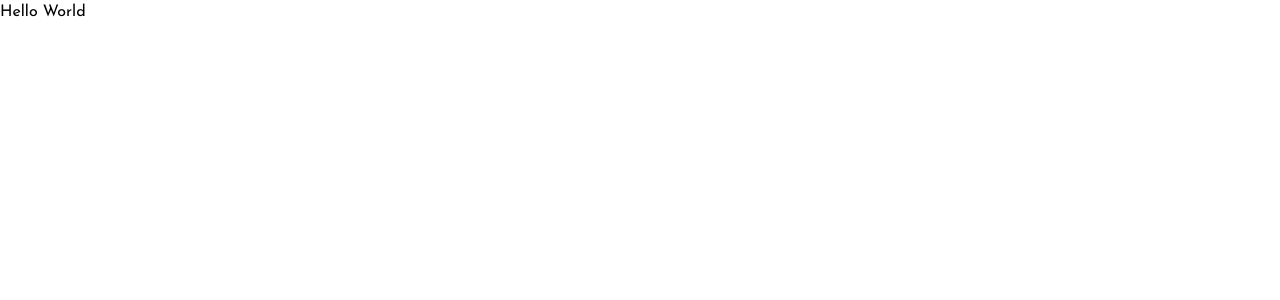
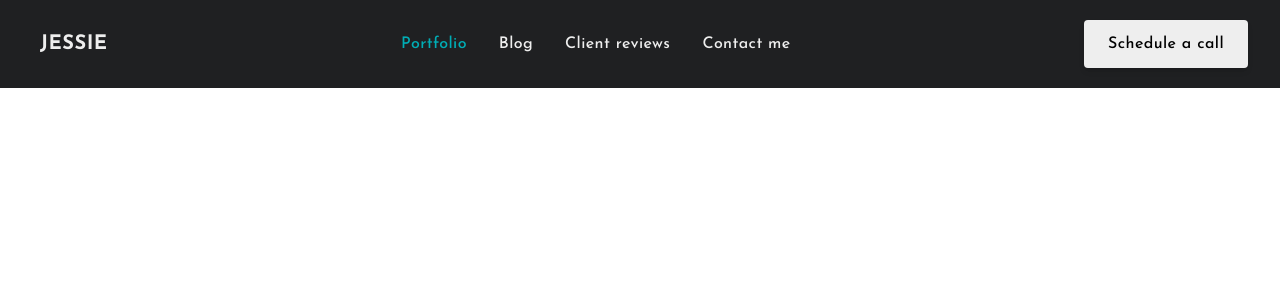
Before and after one commit to MoeElItani/Photography-Portfolio, a React (Create React App) app: page / in a window 1280 px wide. Shown: the top 300 px of the page. Built offline with nearby package versions, Linux system fonts and the light colour scheme.

Commit message:
Add Navbar

```diff
--- a/src/App.js
+++ b/src/App.js
@@ -1,10 +1,11 @@
+import Navbar from './components/Navbar'
 
 function App() {
-  return (
-    <div>
-      <h1>Hello World</h1>
-    </div>
-  );
+   return (
+      <div>
+         <Navbar />
+      </div>
+   )
 }
 
-export default App;
+export default App
--- /dev/null
+++ b/src/components/Navbar.jsx
@@ -0,0 +1,168 @@
+import React, { useState } from 'react'
+
+const Navbar = () => {
+   const [isMenuOpen, setIsMenuOpen] = useState(false)
+   return (
+      <div class='bg-[#1F2022]'>
+         <div class='px-4 py-5 mx-auto sm:max-w-xl md:max-w-full lg:max-w-screen-xl md:px-24 lg:px-8'>
+            <div class='relative flex items-center justify-between'>
+               <a
+                  href='/'
+                  aria-label='Company'
+                  title='Company'
+                  class='inline-flex items-center'
+               >
+                  <span class='ml-2 text-xl font-bold tracking-wide text-[#eee] uppercase'>
+                     Jessie
+                  </span>
+               </a>
+               <ul class='items-center hidden space-x-8 lg:flex'>
+                  <li>
+                     <a
+                        href='/portfolio'
+                        aria-label='My portfolio'
+                        title='My portfolio'
+                        class='font-medium tracking-wide text-[#00ADB5] hover:text-[#00ADB5] transition-colors duration-200 hover:text-teal-accent-400'
+                     >
+                        Portfolio
+                     </a>
+                  </li>
+                  <li>
+                     <a
+                        href='/blog'
+                        aria-label='My blog'
+                        title='My blog'
+                        class='font-medium tracking-wide text-[#eee] hover:text-[#00ADB5] transition-colors duration-200 hover:text-teal-accent-400'
+                     >
+                        Blog
+                     </a>
+                  </li>
+                  <li>
+                     <a
+                        href='/testimonials'
+                        aria-label='Client reviews'
+                        title='Client reviews'
+                        class='font-medium tracking-wide text-[#eee] hover:text-[#00ADB5] transition-colors duration-200 hover:text-teal-accent-400'
+                     >
+                        Client reviews
+                     </a>
+                  </li>
+                  <li>
+                     <a
+                        href='/contact'
+                        aria-label='Contact me'
+                        title='Contact me'
+                        class='font-medium tracking-wide text-[#eee] hover:text-[#00ADB5] transition-colors duration-200 hover:text-teal-accent-400'
+                     >
+                        Contact me
+                     </a>
+                  </li>
+               </ul>
+               <ul class='items-center hidden space-x-8 lg:flex'>
+                  <li>
+                     <a
+                        href='/call'
+                        class='inline-flex items-center justify-center h-12 px-6 font-medium tracking-wide text-black transition duration-200 rounded shadow-md bg-[#eee] hover:bg-[#ccc] focus:shadow-outline focus:outline-none'
+                        aria-label='Schedule a call'
+                        title='Schedule a call'
+                     >
+                        Schedule a call
+                     </a>
+                  </li>
+               </ul>
+               <div class='lg:hidden p-[1rem]'>
+                  <button
+                     aria-label='Open Menu'
+                     title='Open Menu'
+                     class='p-2 absolute right-0 -top-2 -mr-1 transition duration-200 rounded focus:outline-none focus:shadow-outline'
+                     onClick={() =>
+                        setIsMenuOpen(!isMenuOpen)
+                     }
+                  >
+                     <svg
+                        class='w-5 text-[#eee]'
+                        viewBox='0 0 24 24'
+                     >
+                        <path
+                           fill='currentColor'
+                           d='M23,13H1c-0.6,0-1-0.4-1-1s0.4-1,1-1h22c0.6,0,1,0.4,1,1S23.6,13,23,13z'
+                        />
+                        <path
+                           fill='currentColor'
+                           d='M23,6H1C0.4,6,0,5.6,0,5s0.4-1,1-1h22c0.6,0,1,0.4,1,1S23.6,6,23,6z'
+                        />
+                        <path
+                           fill='currentColor'
+                           d='M23,20H1c-0.6,0-1-0.4-1-1s0.4-1,1-1h22c0.6,0,1,0.4,1,1S23.6,20,23,20z'
+                        />
+                     </svg>
+                  </button>
+                  {isMenuOpen && (
+                     <div class='absolute top-9 left-0 w-full'>
+                        <div class='p-5 bg-[#1F2022] border rounded shadow-lg'>
+                           <div class='flex items-center justify-between mb-4'></div>
+                           <nav>
+                              <ul class='space-y-5 '>
+                                 <li>
+                                    <a
+                                       href='/'
+                                       aria-label='My portfolio'
+                                       title='My portfolio'
+                                       class='font-medium tracking-wide text-[#00ADB5] transition-colors duration-200 active:text-[#00ADB5] md:hover:text-[#00ADB5]'
+                                    >
+                                       Portfolio
+                                    </a>
+                                 </li>
+                                 <li>
+                                    <a
+                                       href='/blog'
+                                       aria-label='My blog'
+                                       title='My blog'
+                                       class='font-medium tracking-wide text-[#eee] transition-colors duration-200 md:hover:text-[#00ADB5] active:text-[#00ADB5]'
+                                    >
+                                       Blog
+                                    </a>
+                                 </li>
+                                 <li>
+                                    <a
+                                       href='/testimonials'
+                                       aria-label='Client reviews'
+                                       title='Client reviews'
+                                       class='font-medium tracking-wide text-[#eee] transition-colors duration-200 md:hover:text-[#00ADB5] active:text-[#00ADB5]'
+                                    >
+                                       Client reviews
+                                    </a>
+                                 </li>
+                                 <li>
+                                    <a
+                                       href='/contact'
+                                       aria-label='Contact me'
+                                       title='Contact me'
+                                       class='font-medium tracking-wide text-[#eee] transition-colors duration-200 md:hover:text-[#00ADB5] active:text-[#00ADB5]'
+                                    >
+                                       Contact me
+                                    </a>
+                                 </li>
+                                 <li>
+                                    <a
+                                       href='/call'
+                                       class='inline-flex items-center justify-center w-full h-12 px-6 font-medium tracking-wide text-black bg-[#eee] md:hover:bg-[#ccc] active:bg-[#ccc] transition duration-200 rounded shadow-md'
+                                       aria-label='Schedule a call'
+                                       title='Schedule a call'
+                                    >
+                                       Schedule a call
+                                    </a>
+                                 </li>
+                              </ul>
+                           </nav>
+                        </div>
+                     </div>
+                  )}
+               </div>
+            </div>
+         </div>
+      </div>
+   )
+}
+
+export default Navbar
--- a/src/index.css
+++ b/src/index.css
@@ -10,3 +10,8 @@
   -webkit-tap-highlight-color: transparent;
   font-family: 'Josefin Sans', sans-serif;
 }
+a{
+  width: fit-content;
+  height: fit-content;
+  display: inline-block;
+}
```
